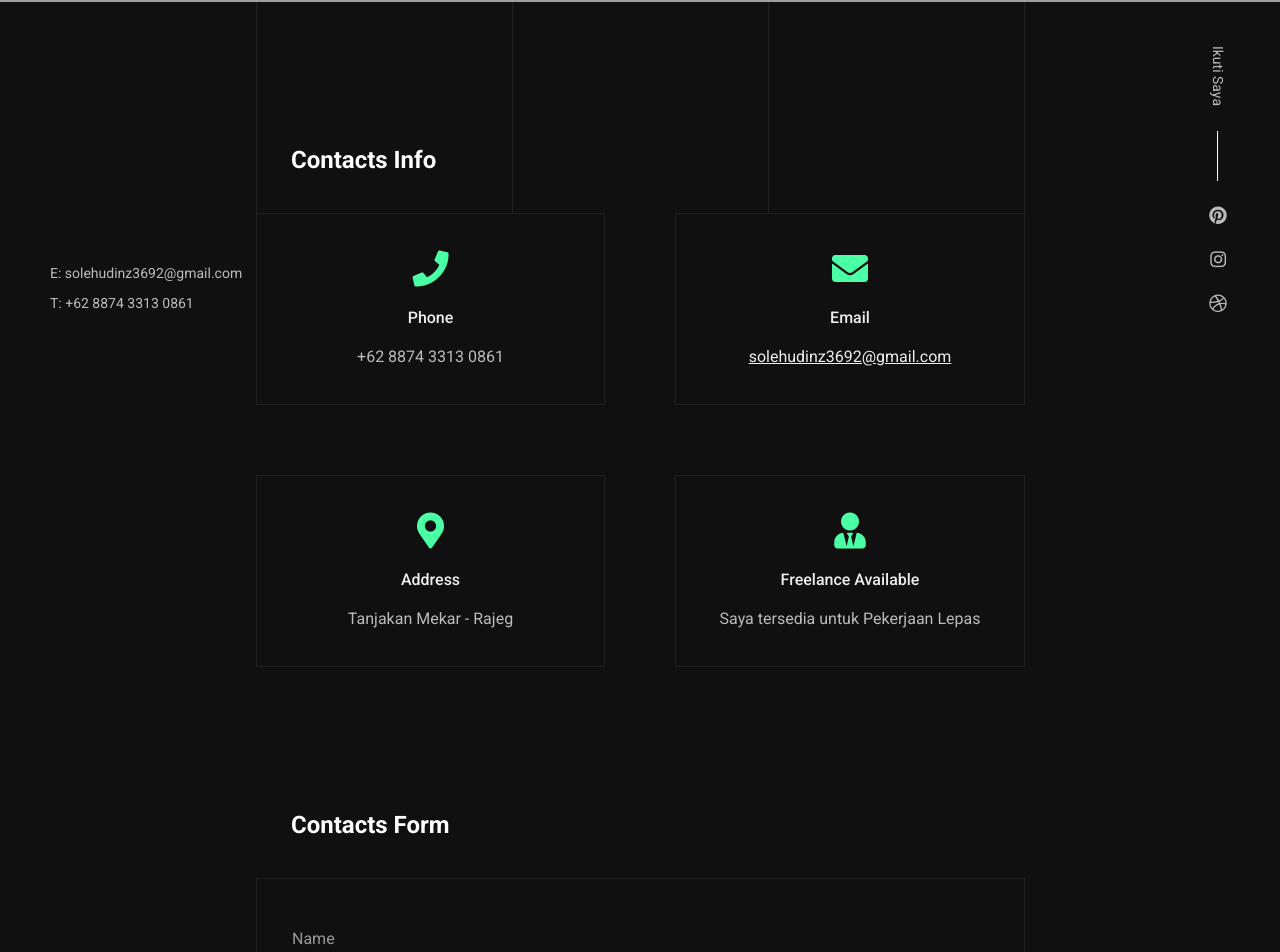
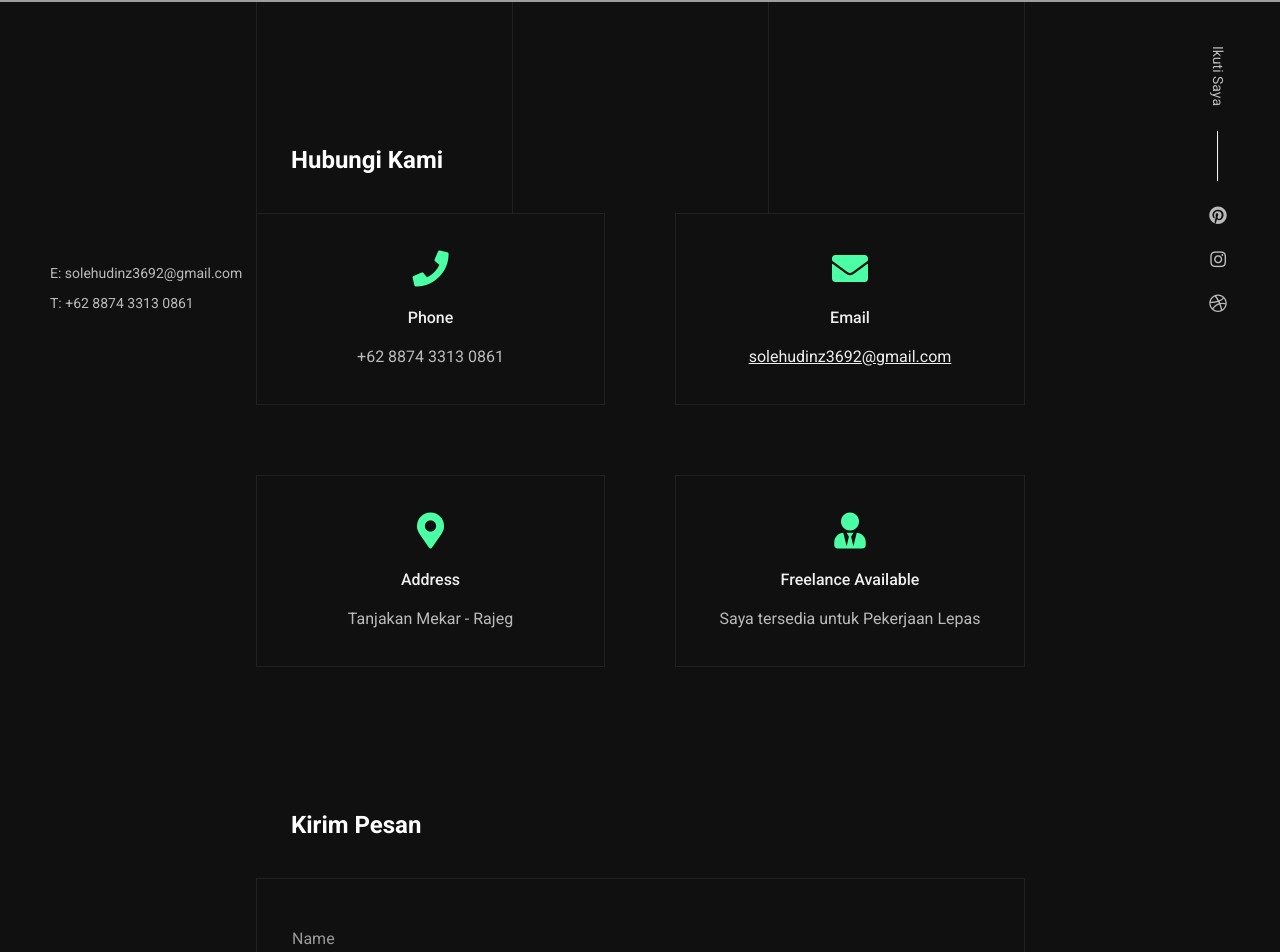
Before and after one commit to solehudinbaik90/portofolio9, a Next.js app: page /contact in a window 1280 px wide. Shown: the part 433-1385 px from the top of the page. Built offline with nearby package versions, Linux system fonts and the light colour scheme; grey boxes are pictures that could not be loaded.

Commit message:
Update contact section titles to Indonesian

```diff
--- a/pages/contact.jsx
+++ b/pages/contact.jsx
@@ -13,7 +13,7 @@ export default function Contact() {
 
       <div className="section contacts" id="next_section">
         <div className="content">
-          <div className="title"><div className="title_inner">Contacts Info</div></div>
+          <div className="title"><div className="title_inner">Hubungi Kami</div></div>
           <div className="service-items">
             <div className="service-col"><div className="service-item content-box"><div className="icon"><span className="fas fa-phone" /></div><div className="name">Phone</div><div className="text">{contact.phone}</div></div></div>
             <div className="service-col"><div className="service-item content-box"><div className="icon"><span className="fas fa-envelope" /></div><div className="name">Email</div><div className="text"><a href={`mailto:${contact.email}`}>{contact.email}</a></div></div></div>
@@ -26,7 +26,7 @@ export default function Contact() {
 
       <div className="section contacts" id="section-contacts">
         <div className="content">
-          <div className="title"><div className="title_inner">Contacts Form</div></div>
+          <div className="title"><div className="title_inner">Kirim Pesan</div></div>
           <ContactForm />
         </div>
         <div className="clear" />
```
